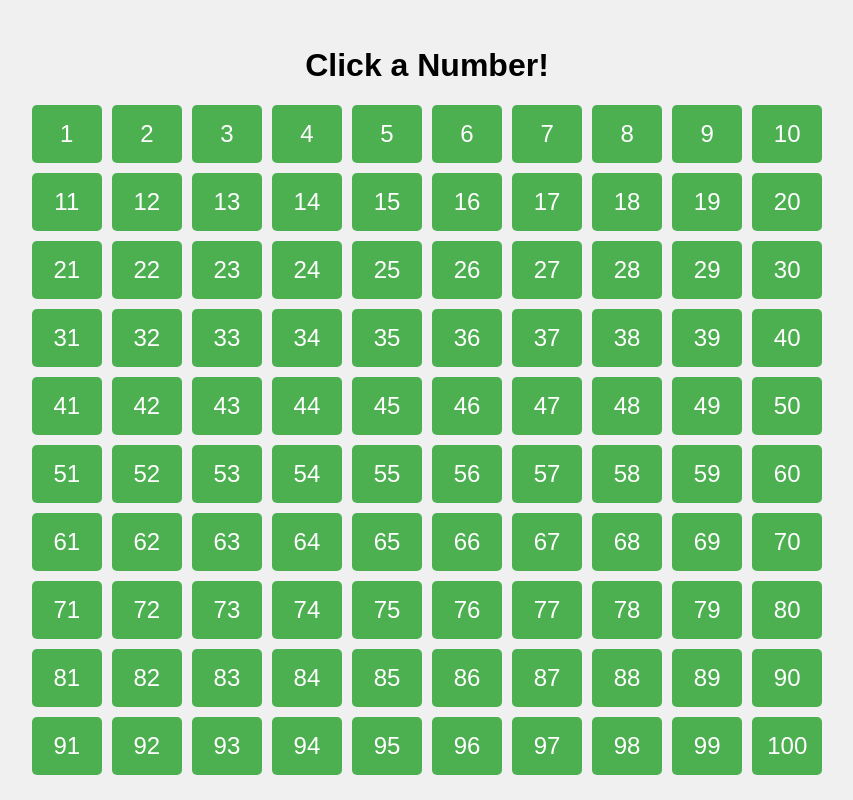
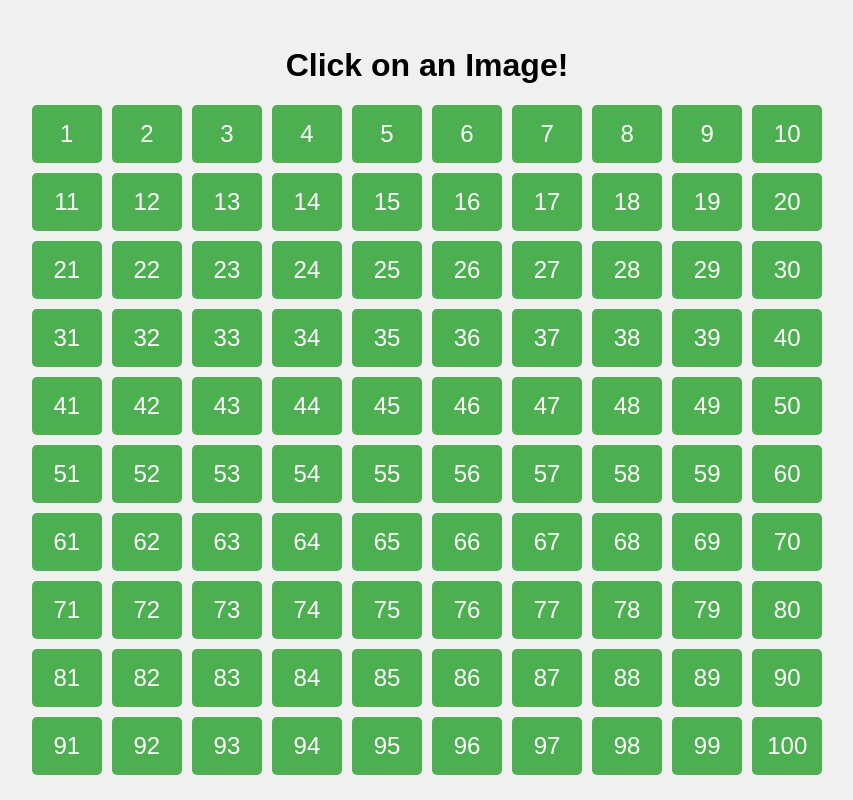
Before and after one commit to graciemochi/mochi, a plain HTML site: page index.html in a window 1280 px wide. Shown: the whole page, without its empty margins (213-1066 px from the left). Drawn offline with Linux system fonts and the light colour scheme.

Commit message:
Update index.html

```diff
--- a/index.html
+++ b/index.html
@@ -3,14 +3,14 @@
 <head>
     <meta charset="UTF-8">
     <meta name="viewport" content="width=device-width, initial-scale=1.0">
-    <title>Numbers 1 to 100</title>
+    <title>Image Numbers 1 to 100</title>
     <link rel="stylesheet" href="style.css">
 </head>
 <body>
     <div class="container">
-        <h1>Click a Number!</h1>
+        <h1>Click on an Image!</h1>
         <div id="numbers">
-            <!-- Numbers will be dynamically added here by JavaScript -->
+            <!-- Images will be dynamically added here by JavaScript -->
         </div>
     </div>
 
```
